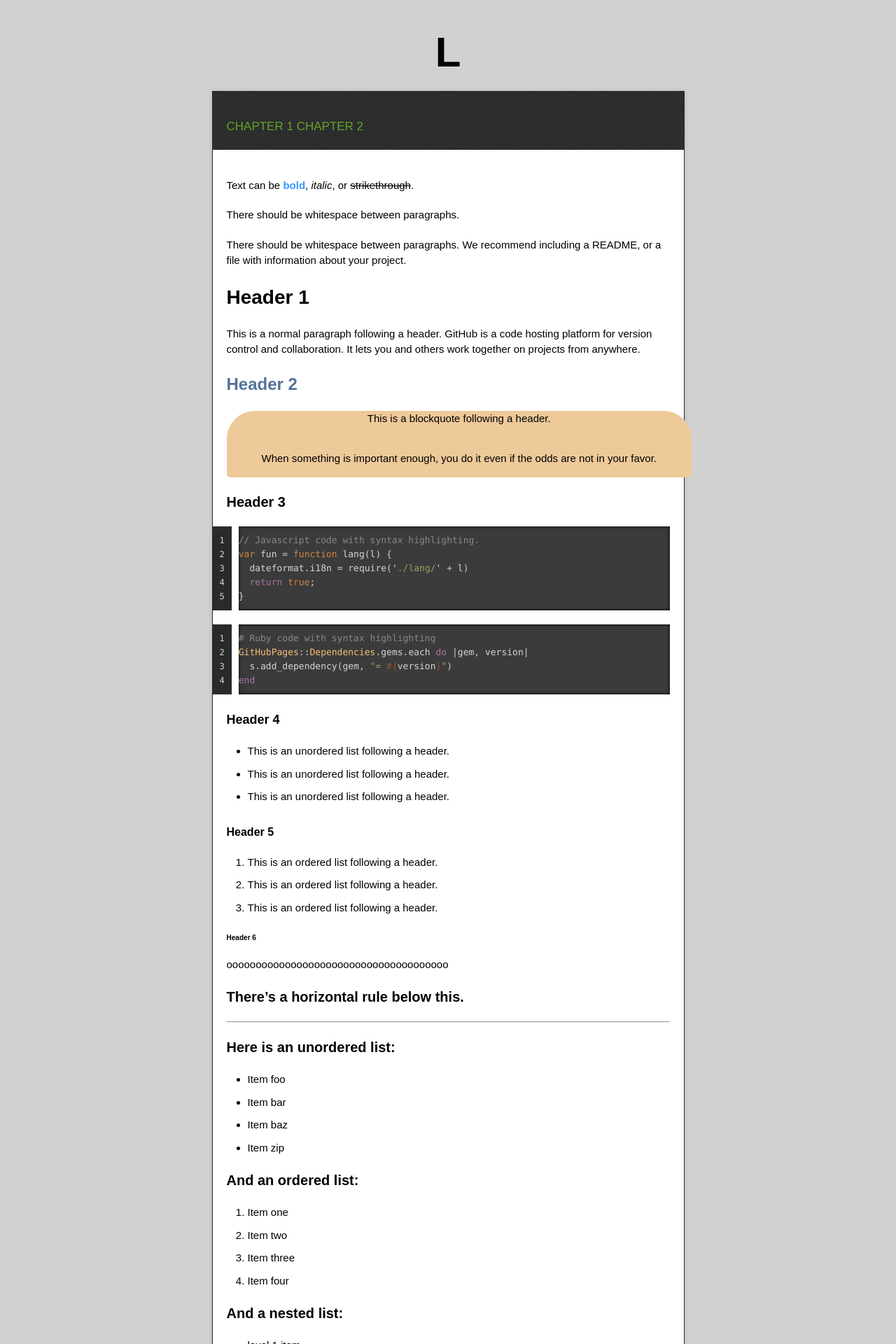
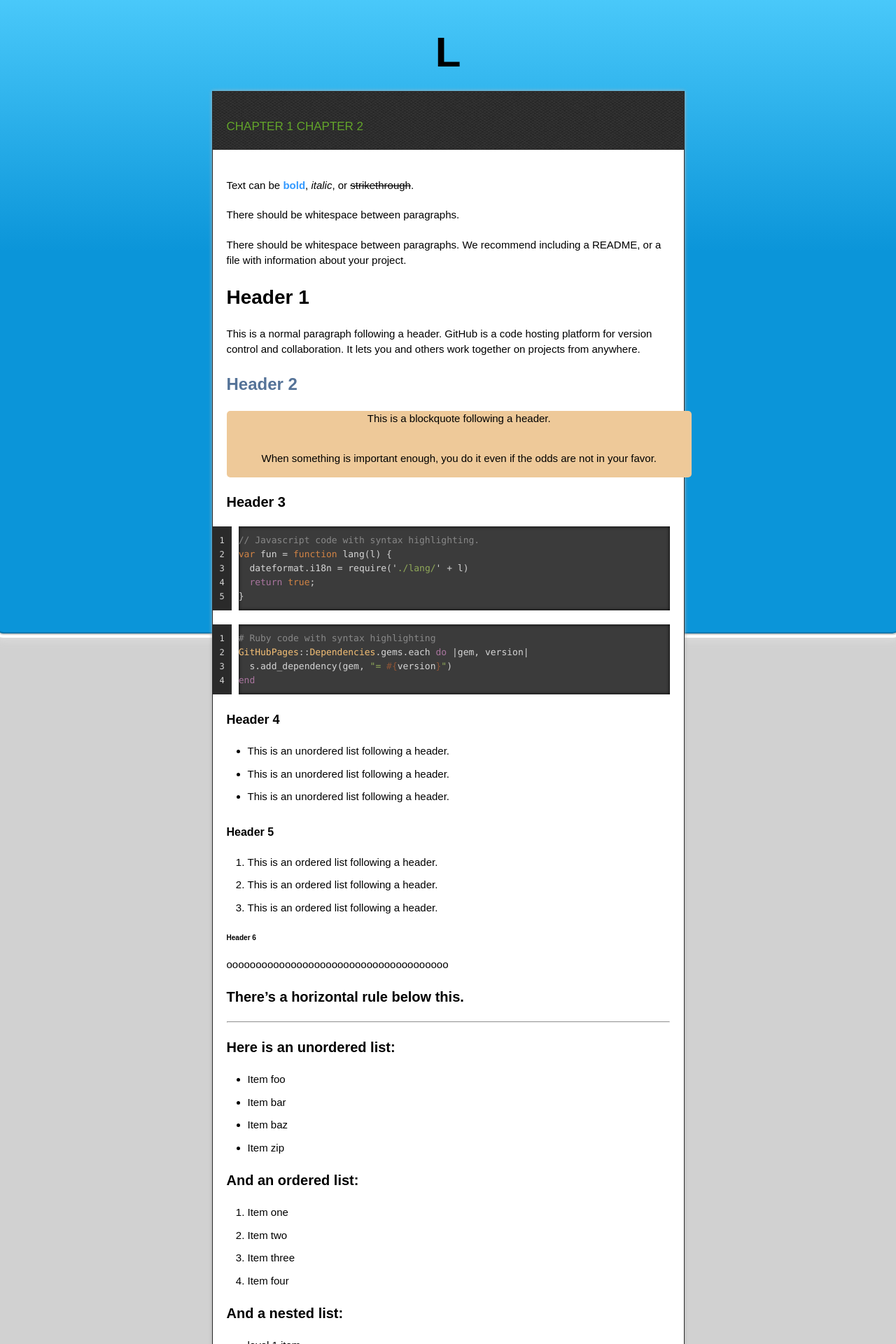
Before and after one commit to LoCCan4/loccan4.github.io, a Jekyll site: the page built from index.md, in a window 1280 px wide. Shown: the top 1920 px of the page at 70% size. Built offline with Jekyll 4.4.1, drawn with Linux system fonts in a browser that asks for light colours.

Commit message:
Update jekyll-theme-time-machine.scss

```diff
--- a/_sass/jekyll-theme-time-machine.scss
+++ b/_sass/jekyll-theme-time-machine.scss
@@ -427,12 +427,30 @@ footer .owner p a {
 .markdown-body blockquote {
   padding-left: 50px;
   padding-right: 50px;
-  border-radius: 40px 40px 5px 5px;
+  border-radius: 5px;
   background: #eec999;
   text-align: center;
   width: max-content;
   margin-left: auto;
   margin-right: auto;
+}
+
+.markdown-body blockquote:before {
+  content: "";
+  display: block;
+  background-color: #0ca6f2;
+  position: absolute;
+  top: -5px;
+  left: -5px;
+  bottom: -5px;
+  right: -5px;
+  z-index: -1;
+  border-radius: 10px;
+  background-image: linear-gradient(to bottom, #4AC9FA 0%, #0b95d9 40%);
+  box-shadow: 0px -1px 2px 0 #065881 inset,
+              0px 1px 1px 1px #ccc,
+              0 0 0 6px #fff,
+              0 2px 12px 8px #ddd;
 }
 
 .markdown-body blockquote p {
```
